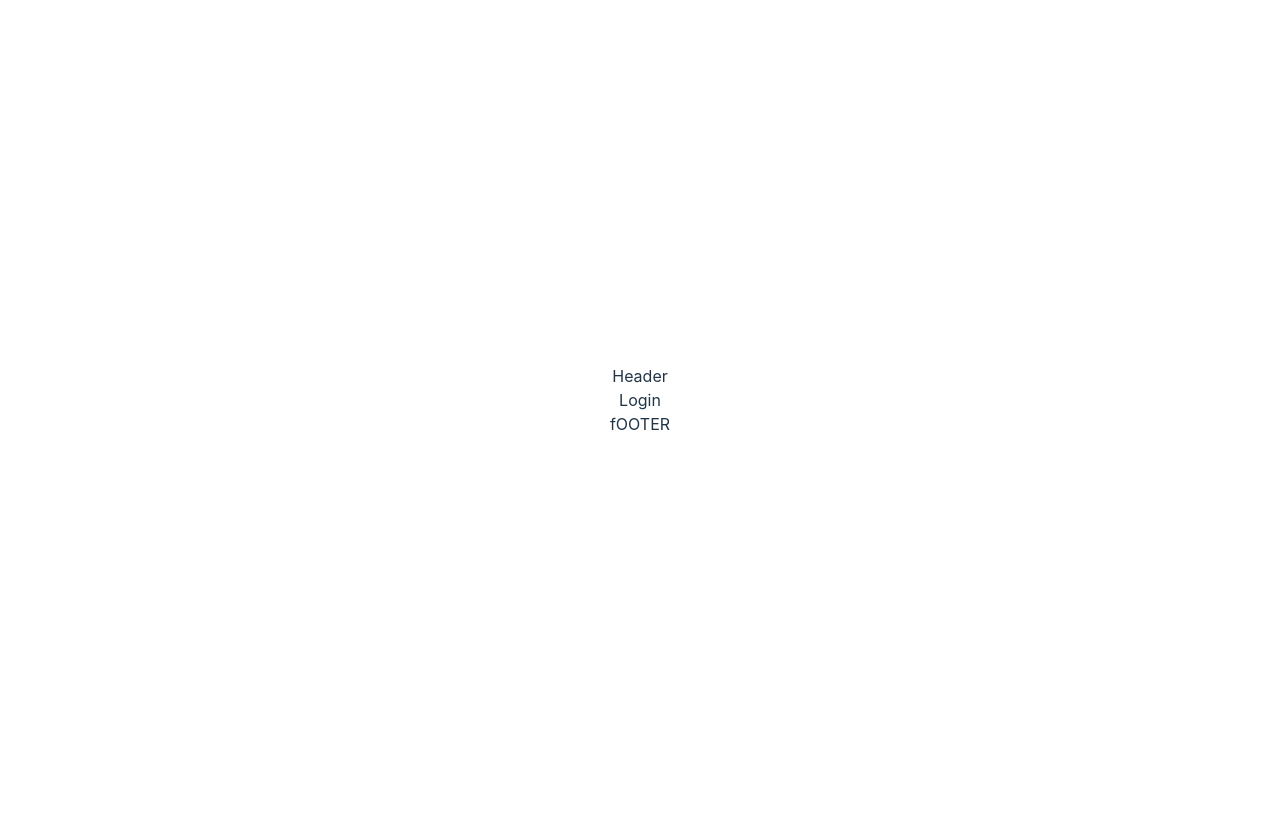
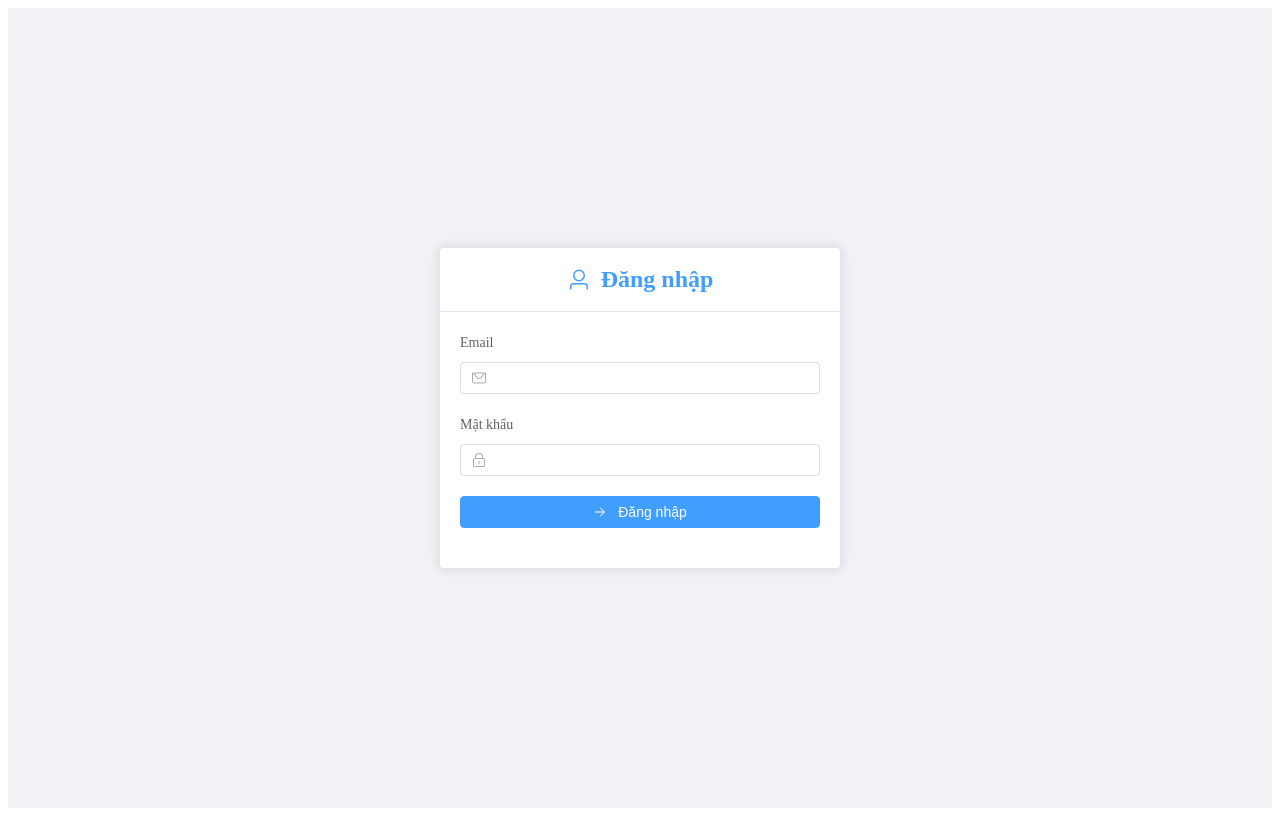
Before and after one commit to TFrog9001/client, a Vue app: page /login in a window 1280 px wide. Built offline with nearby package versions, Linux system fonts and the light colour scheme.

Commit message:
login ok 14-08

```diff
--- a/package.json
+++ b/package.json
@@ -17,7 +17,7 @@
     "pinia": "^2.1.7",
     "vue": "^3.3.11",
     "vue-recaptcha": "^3.0.0-alpha.6",
-    "vue-router": "^4.2.5",
+    "vue-router": "^4.0.13",
     "yup": "^1.3.3"
   },
   "devDependencies": {
--- a/src/App.vue
+++ b/src/App.vue
@@ -1,27 +1,19 @@
 <script setup>
+import NavBar from './components/NavBar.vue';
+import { useAuthStore } from './stores/auth';
+import { computed } from 'vue';
 
+const authStore = useAuthStore();
+const isAuthenticated = computed(() => authStore.isAuthenticated);
 </script>
 
 <template>
-    <header>Header</header>
-
+  <div>
+    <NavBar v-if="isAuthenticated"/>
     <router-view/>
-
-
-    <footer>fOOTER</footer>
+  </div>
 </template>
 
 <style scoped>
-.logo {
-  height: 6em;
-  padding: 1.5em;
-  will-change: filter;
-  transition: filter 300ms;
-}
-.logo:hover {
-  filter: drop-shadow(0 0 2em #646cffaa);
-}
-.logo.vue:hover {
-  filter: drop-shadow(0 0 2em #42b883aa);
-}
+/* Các style của bạn */
 </style>
--- /dev/null
+++ b/src/axios/api.js
@@ -0,0 +1,31 @@
+import axios from 'axios';
+import { useAuthStore } from '../stores/auth';
+
+const api = axios.create({
+    baseURL: 'http://127.0.0.1:8000/api',
+});
+
+api.interceptors.request.use((config) => {
+    const authStore = useAuthStore();
+    if (authStore.isAuthenticated) {
+        config.headers.Authorization = `Bearer ${authStore.token}`;
+    }
+    return config;
+}, (error) => Promise.reject(error));
+
+api.interceptors.response.use((response) => response, async (error) => {
+    const authStore = useAuthStore();
+    if (error.response.status === 401 && authStore.isAuthenticated) {
+        try {
+            await authStore.refreshToken();
+            error.config.headers.Authorization = `Bearer ${authStore.token}`;
+            return axios(error.config);
+        } catch (refreshError) {
+            authStore.logout();
+            return Promise.reject(refreshError);
+        }
+    }
+    return Promise.reject(error);
+});
+
+export default api;
--- /dev/null
+++ b/src/components/Navbar.vue
@@ -0,0 +1,26 @@
+<template>
+    <el-menu mode="horizontal" @select="onMenuSelect">
+        <el-menu-item index="dashboard">Dashboard</el-menu-item>
+        <el-menu-item index="users">Users</el-menu-item>
+        <el-menu-item index="logout">Logout</el-menu-item>
+    </el-menu>
+</template>
+
+<script setup>
+import { useAuthStore } from '../stores/auth';
+import { useRouter } from 'vue-router';
+
+const authStore = useAuthStore();
+const router = useRouter();
+
+const onMenuSelect = (key) => {
+    if (key === 'logout') {
+        authStore.logout();
+        router.push({ name: 'Login' });
+    } else if (key === 'users') {
+        router.push({ name: 'Users' });
+    } else if (key === 'dashboard') {
+        router.push({ name: 'Admin' });
+    }
+};
+</script>
--- a/src/router/index.js
+++ b/src/router/index.js
@@ -1,28 +1,63 @@
-import { createWebHistory, createRouter } from "vue-router";
+import { createRouter, createWebHistory } from 'vue-router';
+import { useAuthStore } from '../stores/auth';
+import Login from '../views/Login.vue';
+import Admin from '../views/Admin.vue';
+import NotFound from '../views/NotFound.vue';
+import UserList from '../views/Users/UserList.vue';
+
 const routes = [
     {
-        path: "/:pathMatch(.*)*",
-        name: "notfound",
-        component: () => import("@/views/NotFound.vue"),
+        path: '/',
+        redirect: () => {
+            const authStore = useAuthStore();
+            return authStore.isAuthenticated ? { name: 'Admin' } : { name: 'Login' };
+        },
     },
     {
-        path: "/login",
-        name: "login",
-        component: () => import("@/views/Login.vue"),
-        // beforeEnter: (to, from, next) => {},
-        // beforeEnter: (to, from, next) => {
-        //     const authStore = useAuthStore();
-        //     if (authStore.isAdminLoggedIn) {
-        //         next("/home");
-        //     } else {
-        //         next();
-        //     }
-        // },
-    }
+        path: '/login',
+        name: 'Login',
+        component: Login,
+    },
+    {
+        path: '/admin',
+        name: 'Admin',
+        component: Admin,
+        meta: { requiresAuth: true, requiresAdmin: true },
+    },
+    {
+        path: '/users',
+        name: 'Users',
+        component: UserList,
+        meta: { requiresAuth: true, requiresAdmin: true },
+    },
+    {
+        path: '/test',
+        name: 'Test',
+        component: NotFound,
+        meta: { requiresAuth: true, requiresAdmin: true },
+    },
+    {
+        path: '/:catchAll(.*)',
+        name: 'NotFound',
+        component: NotFound,
+    },
 ];
+
 const router = createRouter({
-    history: createWebHistory(import.meta.env.BASE_URL),
+    history: createWebHistory(),
     routes,
 });
 
+router.beforeEach((to, from, next) => {
+    const authStore = useAuthStore();
+    if (to.meta.requiresAuth && !authStore.isAuthenticated) {
+        return next({ name: 'Login' });
+    }
+    if (to.meta.requiresAdmin && !authStore.isAdmin) {
+        alert('Bạn không có quyền truy cập vào trang này.');
+        return next({ name: 'Login' });
+    }
+    next();
+});
+
 export default router;
--- a/src/stores/auth.js
+++ b/src/stores/auth.js
@@ -0,0 +1,76 @@
+import { defineStore } from 'pinia';
+import api from '../axios/api';
+import Cookies from 'js-cookie';
+
+export const useAuthStore = defineStore('auth', {
+    state: () => ({
+        user: JSON.parse(localStorage.getItem('user')) ||null,
+        token: Cookies.get('token') || null,
+        refreshToken: Cookies.get('refresh_token') || null,
+    }),
+    getters: {
+        isAuthenticated: (state) => !!state.token,
+        isAdmin: (state) => state.user?.role_id === 1,
+    },
+    actions: {
+        async login(credentials) {
+            try {
+                const response = await api.post('/auth/login', credentials);
+                this.token = response.data.token;
+                this.refreshToken = response.data.refresh_token;
+
+                Cookies.set('token', this.token);
+                Cookies.set('refresh_token', this.refreshToken);
+
+                await this.fetchUser();
+            } catch (error) {
+                throw new Error('Đăng nhập thất bại');
+            }
+        },
+        async fetchUser() {
+            try {
+                const response = await api.get('/auth/me');
+                this.user = response.data.user;
+                localStorage.setItem('user', JSON.stringify(this.user));
+            } catch (error) {
+                this.logout();
+            }
+        },
+        async refreshTokenForUser() {
+            try {
+                const response = await api.post('/auth/refresh', { refresh_Token: this.refreshToken });
+                this.token = response.data.token;
+                this.refreshToken = response.data.refresh_token;
+                Cookies.set('token', this.token);
+                Cookies.set('refresh_token', this.refreshToken);
+            } catch (error) {
+                this.logout();
+                throw new Error('Làm mới token thất bại');
+            }
+        },
+        async fetchWithAuth(request) {
+            try {
+                return await request();
+            } catch (error) {
+                if (error.response && error.response.status === 401) {
+                    await this.refreshTokenForUser();
+                    return await request();
+                }
+                throw error;
+            }
+        },
+        async logout() {
+            try {
+                await api.post('/auth/logout');
+            } catch (error) {
+                console.error('Lỗi khi đăng xuất:', error);
+            } finally {
+                this.user = null;
+                this.token = null;
+                this.refreshToken = null;
+                Cookies.remove('token');
+                Cookies.remove('refresh_token');
+            }
+        },
+    },
+});
--- /dev/null
+++ b/src/views/Admin.vue
@@ -0,0 +1,13 @@
+<template>
+    <div>
+        <h1>Admin Dashboard</h1>
+        <p>Welcome, {{ authStore.user.name }}!</p>
+        <p>{{ authStore.user.email }}</p>
+    </div>
+</template>
+
+<script setup>
+import { useAuthStore } from '../stores/auth';
+
+const authStore = useAuthStore();
+</script>
--- a/src/views/Login.vue
+++ b/src/views/Login.vue
@@ -1,3 +1,156 @@
-<template>Login</template>
-<script setup></script>
-<style scoped></style>
+<template>
+    <div class="login-container">
+        <el-card class="login-card">
+            <template #header>
+                <div class="login-header">
+                    <el-icon class="login-icon">
+                        <User />
+                    </el-icon>
+                    <h2 class="login-title">Đăng nhập</h2>
+                </div>
+            </template>
+            <el-form @submit.prevent="handleLogin" :model="loginForm" label-position="top">
+                <el-form-item label="Email">
+                    <el-input v-model="loginForm.email">
+                        <template #prefix>
+                            <el-icon>
+                                <Message />
+                            </el-icon>
+                        </template>
+                    </el-input>
+                </el-form-item>
+                <el-form-item label="Mật khẩu">
+                    <el-input type="password" v-model="loginForm.password" show-password>
+                        <template #prefix>
+                            <el-icon>
+                                <Lock />
+                            </el-icon>
+                        </template>
+                    </el-input>
+                </el-form-item>
+                <el-form-item>
+                    <el-button type="primary" native-type="submit" class="login-button" :loading="loading">
+                        <el-icon v-if="!loading">
+                            <Right />
+                        </el-icon>
+                        <span>{{ loading ? 'Đang đăng nhập...' : 'Đăng nhập' }}</span>
+                    </el-button>
+                </el-form-item>
+            </el-form>
+        </el-card>
+    </div>
+</template>
+
+<script setup>
+import { reactive, ref } from 'vue';
+import { useRouter } from 'vue-router';
+import { useAuthStore } from '../stores/auth';
+import { ElNotification } from 'element-plus';
+import { User, Message, Lock, Right } from '@element-plus/icons-vue';
+
+const authStore = useAuthStore();
+const router = useRouter();
+const loading = ref(false);
+
+const loginForm = reactive({
+    email: '',
+    password: '',
+});
+
+const handleLogin = async () => {
+    if (!loginForm.email || !loginForm.password) {
+        ElNotification({
+            title: 'Cảnh báo',
+            message: 'Vui lòng nhập đầy đủ email và mật khẩu',
+            type: 'warning',
+            position: 'top-right',
+            duration: 5000
+        });
+        return;
+    }
+
+    loading.value = true;
+    try {
+        await authStore.login(loginForm);
+        ElNotification({
+            title: 'Thành công',
+            message: 'Đăng nhập thành công',
+            type: 'success',
+            position: 'top-right',
+            duration: 5000
+        });
+        router.push({ name: 'Admin' });
+    } catch (error) {
+        ElNotification({
+            title: 'Lỗi',
+            message: error.message || 'Đăng nhập thất bại',
+            type: 'error',
+            position: 'top-right',
+            duration: 5000
+        });
+    } finally {
+        loading.value = false;
+    }
+};
+</script>
+
+<style scoped>
+.login-container {
+    display: flex;
+    justify-content: center;
+    align-items: center;
+    height: 100vh;
+    background-color: #f0f2f5;
+}
+
+.login-card {
+    width: 100%;
+    max-width: 400px;
+}
+
+.login-header {
+    display: flex;
+    align-items: center;
+    justify-content: center;
+}
+
+.login-icon {
+    font-size: 24px;
+    color: #409EFF;
+    margin-right: 10px;
+}
+
+.login-title {
+    text-align: center;
+    color: #409EFF;
+    margin: 0;
+}
+
+.login-button {
+    width: 100%;
+    display: flex;
+    align-items: center;
+    justify-content: center;
+}
+
+.login-button .el-icon {
+    margin-right: 5px;
+}
+
+.el-form-item {
+    margin-bottom: 20px;
+}
+
+.el-input-group__prepend {
+    background-color: #fff;
+}
+
+.el-input__prefix {
+    display: flex;
+    align-items: center;
+}
+
+.el-input__prefix .el-icon {
+    font-size: 16px;
+}
+</style>
--- /dev/null
+++ b/src/views/Users/UserList.vue
@@ -0,0 +1,13 @@
+<template>
+    <div>
+        <h1>Users</h1>
+        <!-- Nội dung trang Users ở đây -->
+    </div>
+</template>
+
+<script setup>
+</script>
+
+<style scoped>
+/* Styles cho trang Users */
+</style>
```
Also changed, not shown: src/main.js (+11 -6 lines), 1 other file (tests, documents, lock files or other folders).
